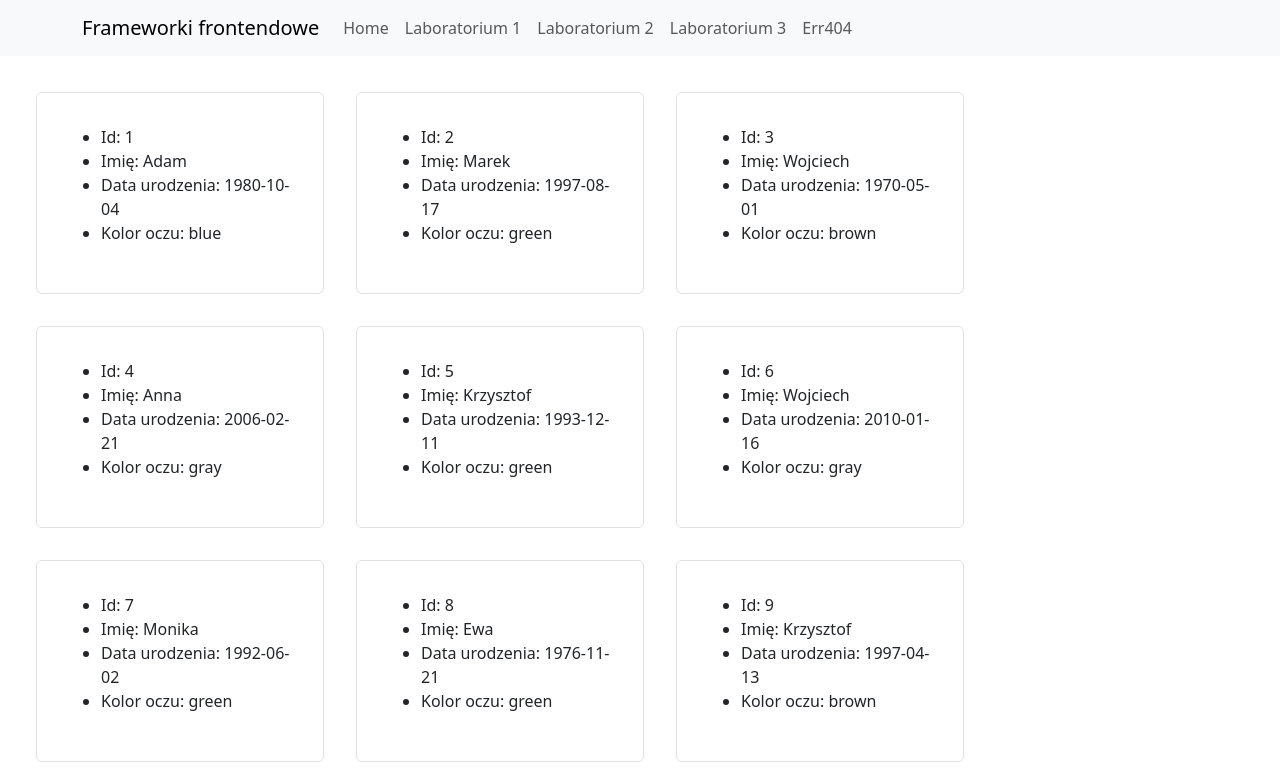
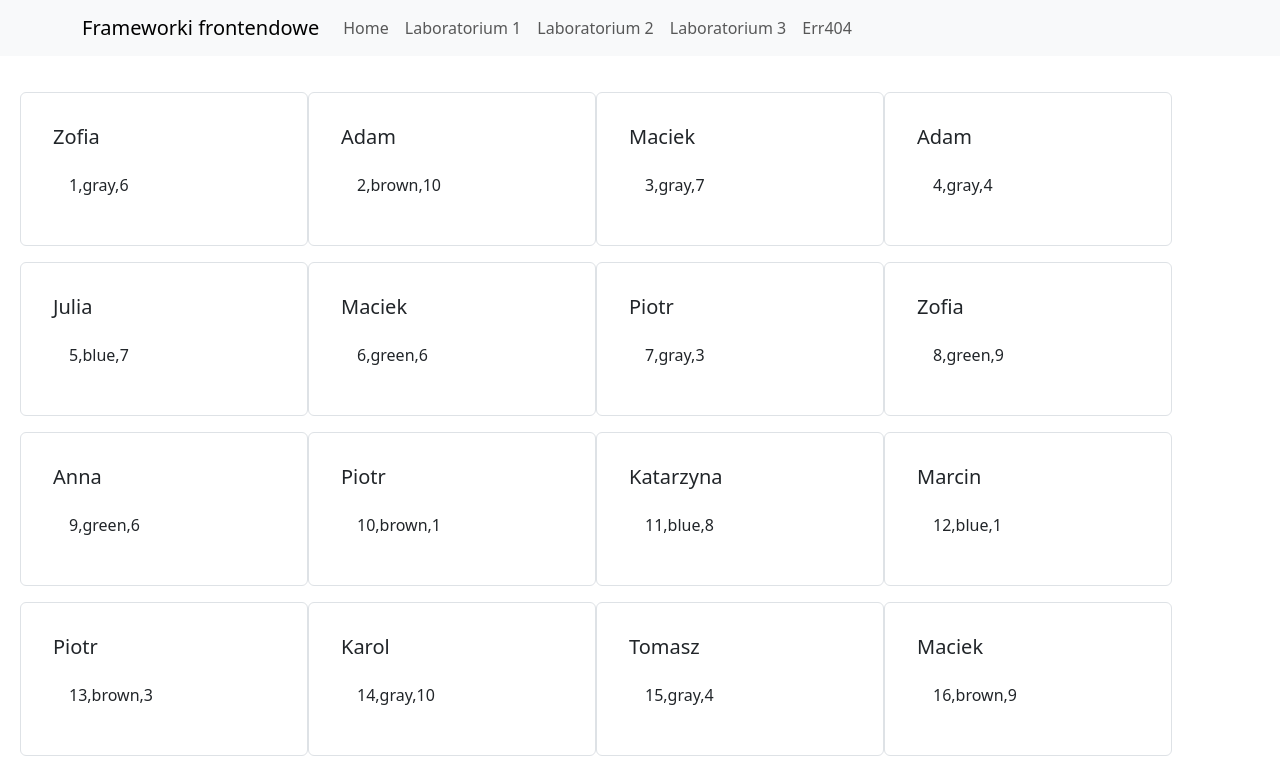
Before and after one commit to kolodziejmateusz/React-Laboratorium, a React (Vite) app: page /lab3 in a window 1280 px wide. Shown: the top 772 px of the page. Built offline with nearby package versions, Linux system fonts and the light colour scheme.

Commit message:
LAB3 ProfileCard 2

```diff
--- a/src/components/FlexContainer.jsx
+++ b/src/components/FlexContainer.jsx
@@ -1,9 +1,7 @@
-const FlexContainer = ({ element: Element, data }) => {
+const FlexContainer = ({ element, data }) => {
   return (
-    <div className="d-flex flex-wrap">
-      {data.map((person) => (
-        <Element key={person.id} person={person} className="m-3" />
-      ))}
+    <div className="d-flex flex-wrap mt-3">
+      {data.map((e) => element({ ...e }))}
     </div>
   );
 };
--- a/src/components/ProfileCard.jsx
+++ b/src/components/ProfileCard.jsx
@@ -1,11 +1,15 @@
 import { Card } from "react-bootstrap";
-import { PersonProfile } from "../components/PersonProfile.jsx";
 
-function ProfileCard({ person, className }) {
+function ProfileCard({ id, name, rating, eyes }) {
   return (
-    <Card style={{ width: "18rem" }} className={`border mb-3 p-3 ${className}`}>
+    // const [rate, setRate] = useState(rating)
+
+    <Card style={{ width: "18rem" }} className={`border mb-3 p-3`}>
       <Card.Body>
-        <PersonProfile person={person} />
+        <Card.Title>{name}</Card.Title>
+        <Card.Body>
+          {id},{eyes},{rating}
+        </Card.Body>
       </Card.Body>
     </Card>
   );
--- a/src/data/module-data.js
+++ b/src/data/module-data.js
@@ -1,142 +1,142 @@
 export const data = [
   {
     id: 1,
+    name: "Zofia",
+    birth: "1980-03-03",
+    eyes: "gray",
+    rating: 6
+  },
+  {
+    id: 2,
     name: "Adam",
-    birth: "1980-10-04",
+    birth: "1976-05-06",
+    eyes: "brown",
+    rating: 10
+  },
+  {
+    id: 3,
+    name: "Maciek",
+    birth: "1995-03-23",
+    eyes: "gray",
+    rating: 7
+  },
+  {
+    id: 4,
+    name: "Adam",
+    birth: "1980-09-16",
+    eyes: "gray",
+    rating: 4
+  },
+  {
+    id: 5,
+    name: "Julia",
+    birth: "2002-01-03",
+    eyes: "blue",
+    rating: 7
+  },
+  {
+    id: 6,
+    name: "Maciek",
+    birth: "1994-12-24",
+    eyes: "green",
+    rating: 6
+  },
+  {
+    id: 7,
+    name: "Piotr",
+    birth: "1974-04-01",
+    eyes: "gray",
+    rating: 3
+  },
+  {
+    id: 8,
+    name: "Zofia",
+    birth: "1984-02-29",
+    eyes: "green",
+    rating: 9
+  },
+  {
+    id: 9,
+    name: "Anna",
+    birth: "1990-01-27",
+    eyes: "green",
+    rating: 6
+  },
+  {
+    id: 10,
+    name: "Piotr",
+    birth: "1982-08-24",
+    eyes: "brown",
+    rating: 1
+  },
+  {
+    id: 11,
+    name: "Katarzyna",
+    birth: "1975-02-17",
+    eyes: "blue",
+    rating: 8
+  },
+  {
+    id: 12,
+    name: "Marcin",
+    birth: "2005-07-29",
+    eyes: "blue",
+    rating: 1
+  },
+  {
+    id: 13,
+    name: "Piotr",
+    birth: "2010-10-16",
+    eyes: "brown",
+    rating: 3
+  },
+  {
+    id: 14,
+    name: "Karol",
+    birth: "1998-10-22",
+    eyes: "gray",
+    rating: 10
+  },
+  {
+    id: 15,
+    name: "Tomasz",
+    birth: "1986-09-30",
+    eyes: "gray",
+    rating: 4
+  },
+  {
+    id: 16,
+    name: "Maciek",
+    birth: "1989-01-13",
+    eyes: "brown",
+    rating: 9
+  },
+  {
+    id: 17,
+    name: "Marek",
+    birth: "2001-06-26",
     eyes: "blue",
     rating: 2
   },
   {
-    id: 2,
-    name: "Marek",
-    birth: "1997-08-17",
-    eyes: "green",
-    rating: 4
-  },
-  {
-    id: 3,
-    name: "Wojciech",
-    birth: "1970-05-01",
-    eyes: "brown",
-    rating: 1
-  },
-  {
-    id: 4,
-    name: "Anna",
-    birth: "2006-02-21",
-    eyes: "gray",
-    rating: 9
-  },
-  {
-    id: 5,
-    name: "Krzysztof",
-    birth: "1993-12-11",
-    eyes: "green",
-    rating: 8
-  },
-  {
-    id: 6,
-    name: "Wojciech",
-    birth: "2010-01-16",
-    eyes: "gray",
-    rating: 10
-  },
-  {
-    id: 7,
-    name: "Monika",
-    birth: "1992-06-02",
-    eyes: "green",
-    rating: 5
-  },
-  {
-    id: 8,
-    name: "Ewa",
-    birth: "1976-11-21",
-    eyes: "green",
-    rating: 3
-  },
-  {
-    id: 9,
-    name: "Krzysztof",
-    birth: "1997-04-13",
-    eyes: "brown",
-    rating: 8
-  },
-  {
-    id: 10,
-    name: "Ewa",
-    birth: "1980-05-03",
-    eyes: "blue",
-    rating: 8
-  },
-  {
-    id: 11,
-    name: "Adam",
-    birth: "1980-01-18",
-    eyes: "blue",
-    rating: 2
-  },
-  {
-    id: 12,
-    name: "Monika",
-    birth: "2002-01-27",
-    eyes: "green",
-    rating: 10
-  },
-  {
-    id: 13,
-    name: "Agnieszka",
-    birth: "1982-12-08",
-    eyes: "brown",
-    rating: 5
-  },
-  {
-    id: 14,
-    name: "Zofia",
-    birth: "1977-10-19",
-    eyes: "brown",
-    rating: 4
-  },
-  {
-    id: 15,
-    name: "Maciek",
-    birth: "1991-09-26",
-    eyes: "brown",
-    rating: 3
-  },
-  {
-    id: 16,
+    id: 18,
     name: "Marcin",
-    birth: "1997-02-12",
-    eyes: "gray",
-    rating: 1
-  },
-  {
-    id: 17,
-    name: "Katarzyna",
-    birth: "1981-02-27",
-    eyes: "gray",
-    rating: 10
-  },
-  {
-    id: 18,
-    name: "Tomasz",
-    birth: "1971-10-17",
-    eyes: "green",
-    rating: 6
-  },
-  {
-    id: 19,
-    name: "Tomasz",
-    birth: "1997-12-27",
+    birth: "1984-02-16",
     eyes: "green",
     rating: 7
   },
   {
-    id: 20,
+    id: 19,
     name: "Monika",
-    birth: "1983-03-31",
-    eyes: "green",
+    birth: "1973-08-20",
+    eyes: "brown",
     rating: 10
   },
+  {
+    id: 20,
+    name: "Anna",
+    birth: "2008-01-11",
+    eyes: "green",
+    rating: 5
+  },
 ];
```
